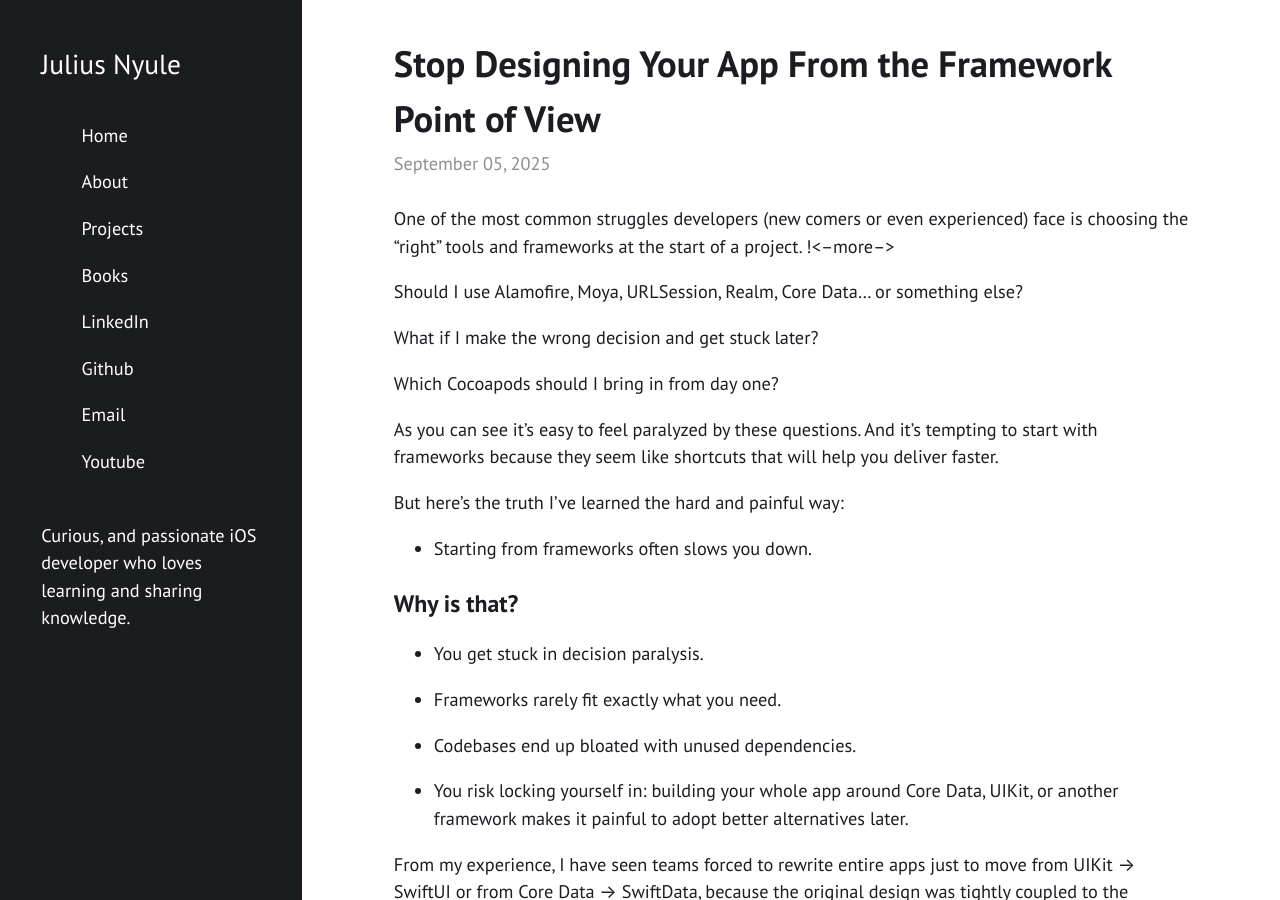
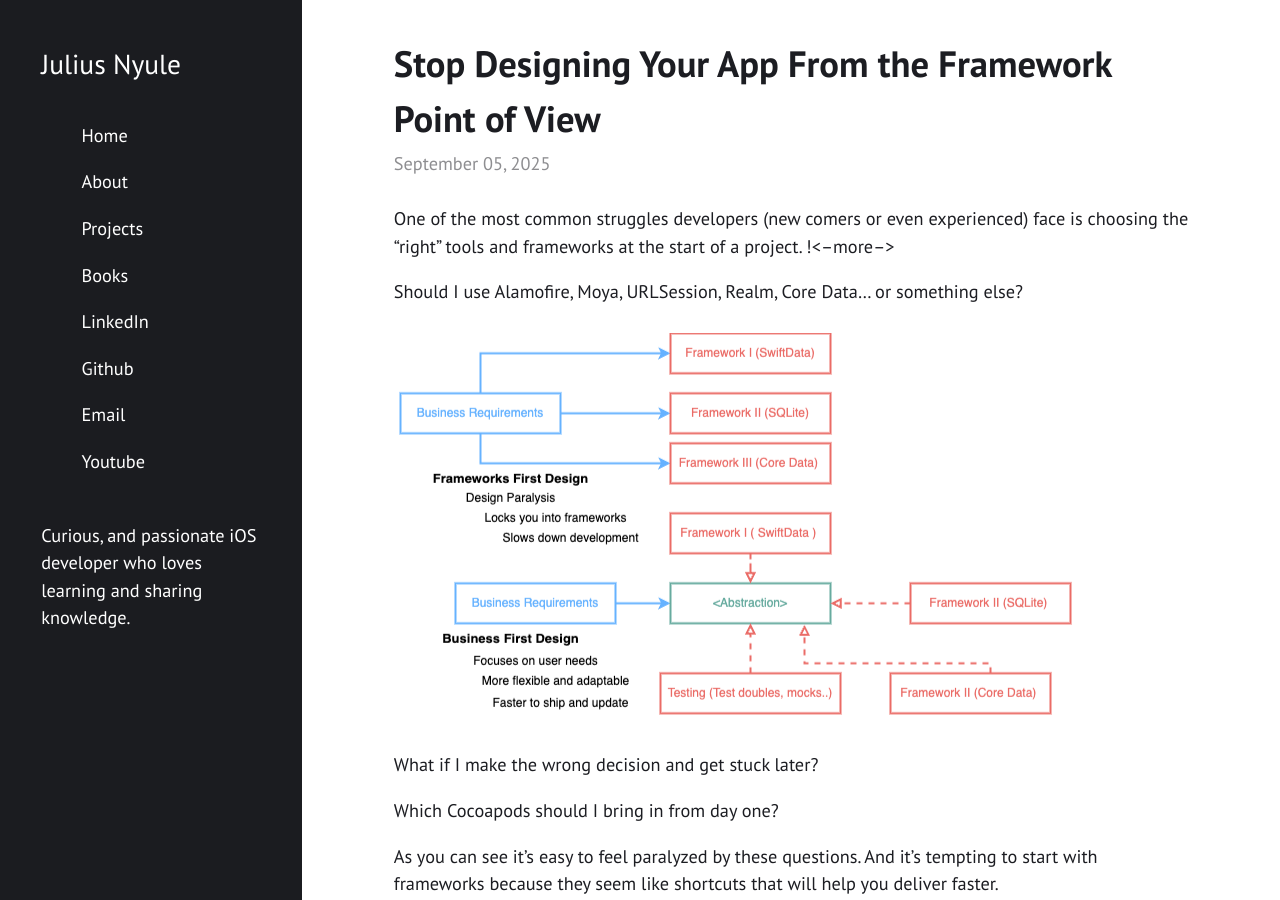
Before and after one commit to gtsofa/gtsofa.github.io, a Jekyll site: the page built from _posts/2025-09-05-stop-designing-your-app-from-the-framework-point-of-view.md, in a window 1280 px wide and 900 px high. Built offline with Jekyll 4.4.1, drawn with Linux system fonts in a browser that asks for light colours; nearby versions of some CDN libraries; library files that are not in the unit come from our copies.

Commit message:
Add images

```diff
--- a/_posts/2025-09-05-stop-designing-your-app-from-the-framework-point-of-view.md
+++ b/_posts/2025-09-05-stop-designing-your-app-from-the-framework-point-of-view.md
@@ -11,6 +11,8 @@ One of the most common struggles developers (new comers or even experienced) fac
 !<--more-->
 
 Should I use Alamofire, Moya, URLSession, Realm, Core Data… or something else?
+
+![3rd-party framework](/assets/img/images-frameworks/third-party-frameworks.png "Third Party Frameworks")
 
 What if I make the wrong decision and get stuck later?
 
```
Also changed, not shown: assets/img/images-frameworks/third-party-frameworks.png (added).
